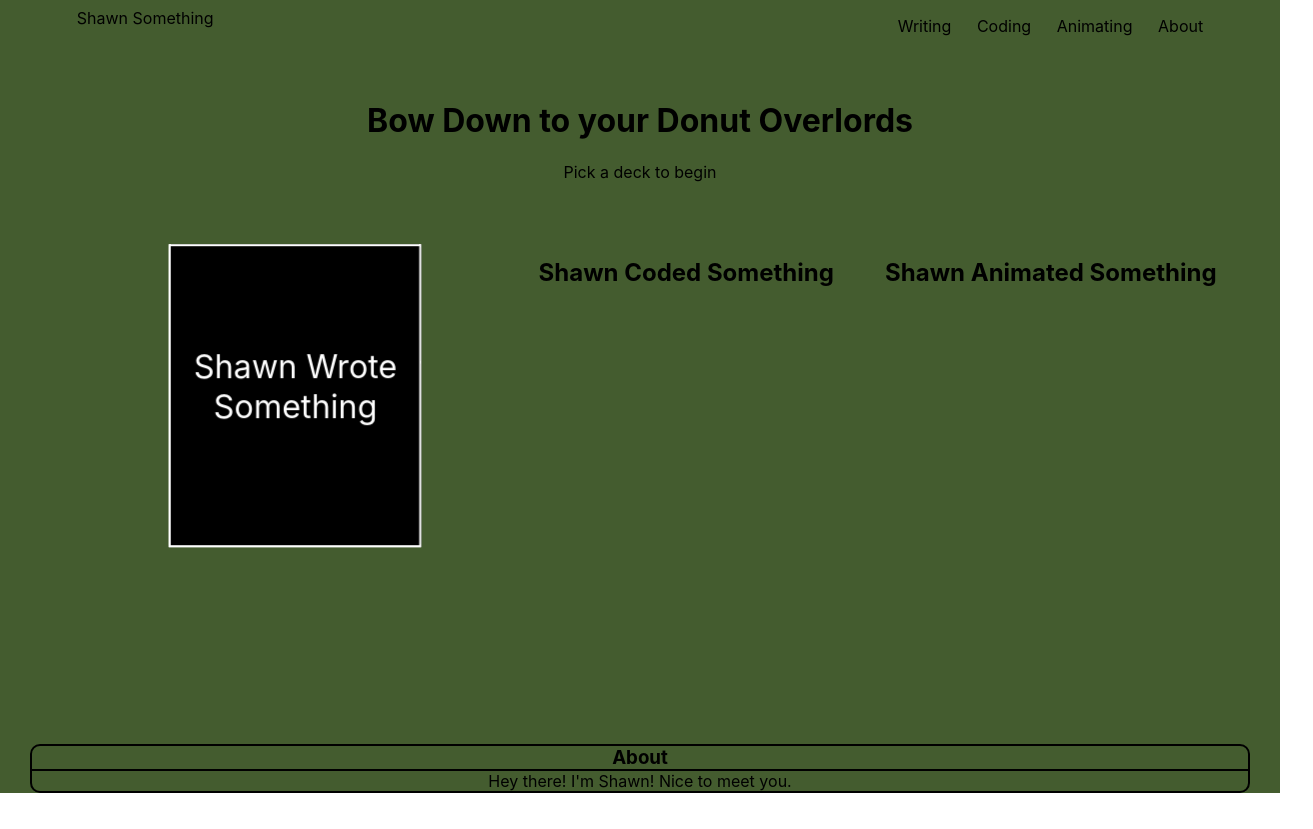
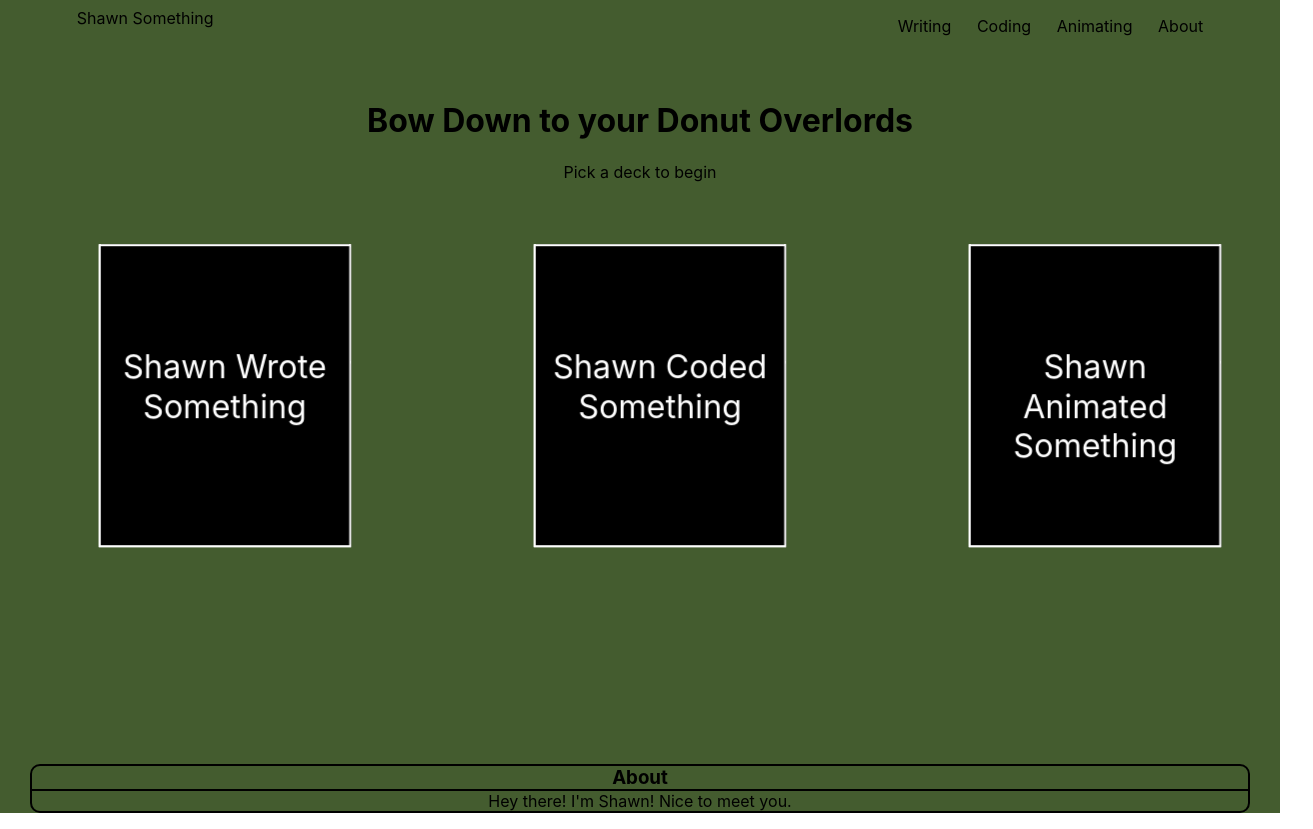
Before and after one commit to ShawnSomething/card-deck, a React (Create React App) app: page / in a window 1280 px wide. Shown: the whole page, 1313 px wide, since content can reach past the window. Built offline with nearby package versions, Linux system fonts and the light colour scheme.

Commit message:
Applied box to all 3 boxes

```diff
--- a/src/animating.tsx
+++ b/src/animating.tsx
@@ -1,5 +1,51 @@
-export const Animating = () => {
+import React, { useRef, useState } from 'react';
+
+export const Animating: React.FC = () => {
+    const boxRef = useRef<HTMLDivElement>(null);
+    const [isHovered, setIsHovered] = useState(false);
+
+    const handleMouseMove = (e: React.MouseEvent<HTMLDivElement>) => {
+        const box = boxRef.current;
+        if (!box) return;
+
+        const boundingRect = box.getBoundingClientRect();
+        const mouseX = e.clientX - boundingRect.left;
+        const mouseY = e.clientY - boundingRect.top;
+
+        const tiltX = (mouseX - boundingRect.width / 2) / boundingRect.width * 45;
+        const tiltY = (mouseY - boundingRect.height / 2) / boundingRect.height * 45;
+
+        box.style.transform = `rotateX(${tiltY}deg) rotateY(${tiltX}deg)`;
+        setIsHovered(true);
+    };
+
+    const handleMouseLeave = () => {
+        const box = boxRef.current;
+        if (!box) return;
+
+        box.style.transform = 'rotateX(0deg) rotateY(0deg)';
+        setIsHovered(false);
+    };
+
     return (
-        <h2>Shawn Animated Something</h2>
-    )
-}
+        <>
+            <div className="relative">
+                <div className="Overlay" style={{ visibility: isHovered ? 'visible' : 'hidden' }} />
+                <div className="Glow" style={{ visibility: isHovered ? 'visible' : 'hidden' }} />
+                <div className="Deck-box">
+                    <div className="Box" ref={boxRef} onMouseMove={handleMouseMove} onMouseLeave={handleMouseLeave}>
+                        <div className="Box-face" id="front">Shawn Animated Something</div>
+                        <div className="Box-face" id="back">Back</div>
+                        <div className="Box-face" id="left">Left</div>
+                        <div className="Box-face" id="right">Right</div>
+                        <div className="Box-face" id="top">Top</div>
+                        <div className="Box-face" id="bottom">bottom</div>
+                    </div>
+                </div>
+            </div>
+            <div className={`speech-bubble ${isHovered ? 'show' : ''}`}>
+                <p>Stuff that Shawn Animated</p>
+            </div>
+        </>
+    );
+};
--- a/src/coding.tsx
+++ b/src/coding.tsx
@@ -1,5 +1,51 @@
-export const Coding = () => {
+import React, { useRef, useState } from 'react';
+
+export const Coding: React.FC = () => {
+    const boxRef = useRef<HTMLDivElement>(null);
+    const [isHovered, setIsHovered] = useState(false);
+
+    const handleMouseMove = (e: React.MouseEvent<HTMLDivElement>) => {
+        const box = boxRef.current;
+        if (!box) return;
+
+        const boundingRect = box.getBoundingClientRect();
+        const mouseX = e.clientX - boundingRect.left;
+        const mouseY = e.clientY - boundingRect.top;
+
+        const tiltX = (mouseX - boundingRect.width / 2) / boundingRect.width * 45;
+        const tiltY = (mouseY - boundingRect.height / 2) / boundingRect.height * 45;
+
+        box.style.transform = `rotateX(${tiltY}deg) rotateY(${tiltX}deg)`;
+        setIsHovered(true);
+    };
+
+    const handleMouseLeave = () => {
+        const box = boxRef.current;
+        if (!box) return;
+
+        box.style.transform = 'rotateX(0deg) rotateY(0deg)';
+        setIsHovered(false);
+    };
+
     return (
-        <h2>Shawn Coded Something</h2>
-    )
-}
+        <>
+            <div className="relative">
+                <div className="Overlay" style={{ visibility: isHovered ? 'visible' : 'hidden' }} />
+                <div className="Glow" style={{ visibility: isHovered ? 'visible' : 'hidden' }} />
+                <div className="Deck-box">
+                    <div className="Box" ref={boxRef} onMouseMove={handleMouseMove} onMouseLeave={handleMouseLeave}>
+                        <div className="Box-face" id="front">Shawn Coded Something</div>
+                        <div className="Box-face" id="back">Back</div>
+                        <div className="Box-face" id="left">Left</div>
+                        <div className="Box-face" id="right">Right</div>
+                        <div className="Box-face" id="top">Top</div>
+                        <div className="Box-face" id="bottom">bottom</div>
+                    </div>
+                </div>
+            </div>
+            <div className={`speech-bubble ${isHovered ? 'show' : ''}`}>
+                <p>Stuff that Shawn Codeded</p>
+            </div>
+        </>
+    );
+};
```
